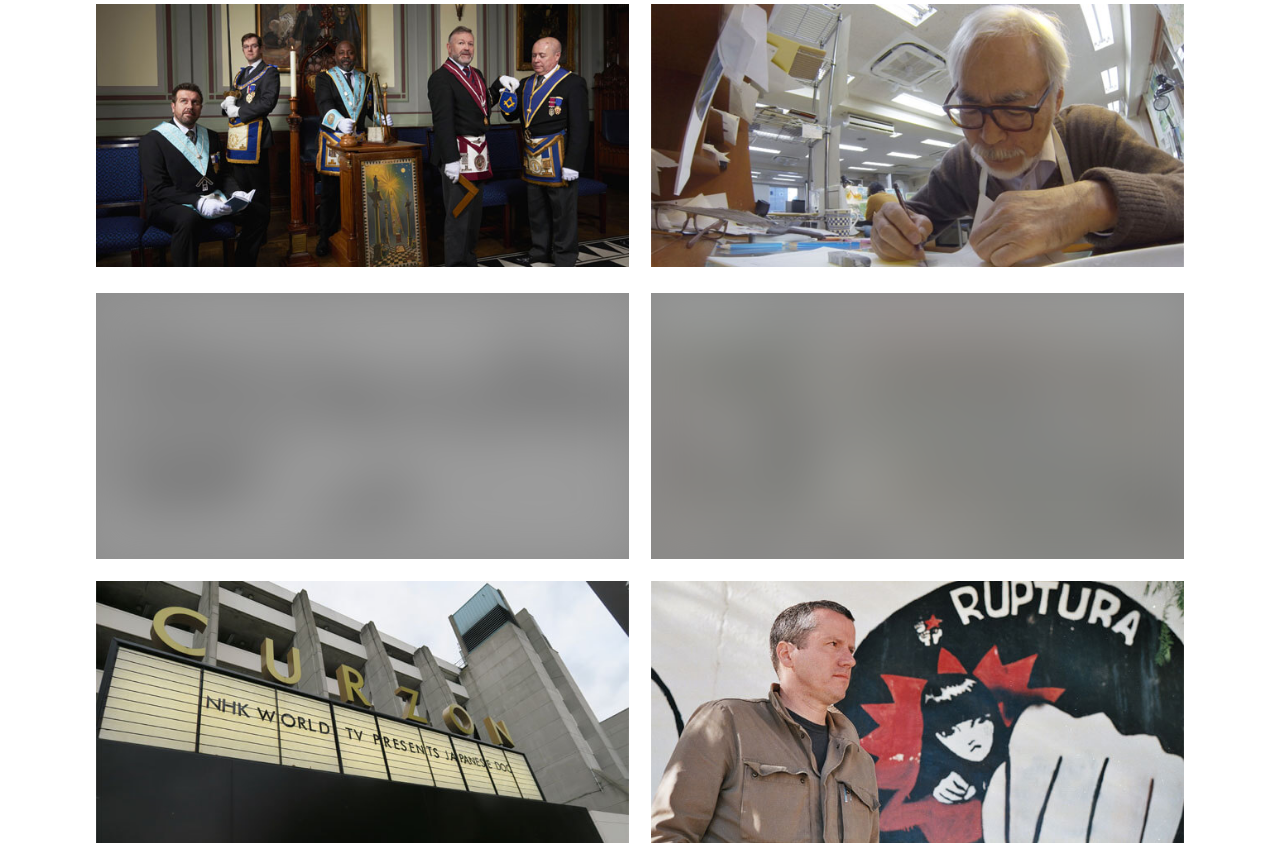
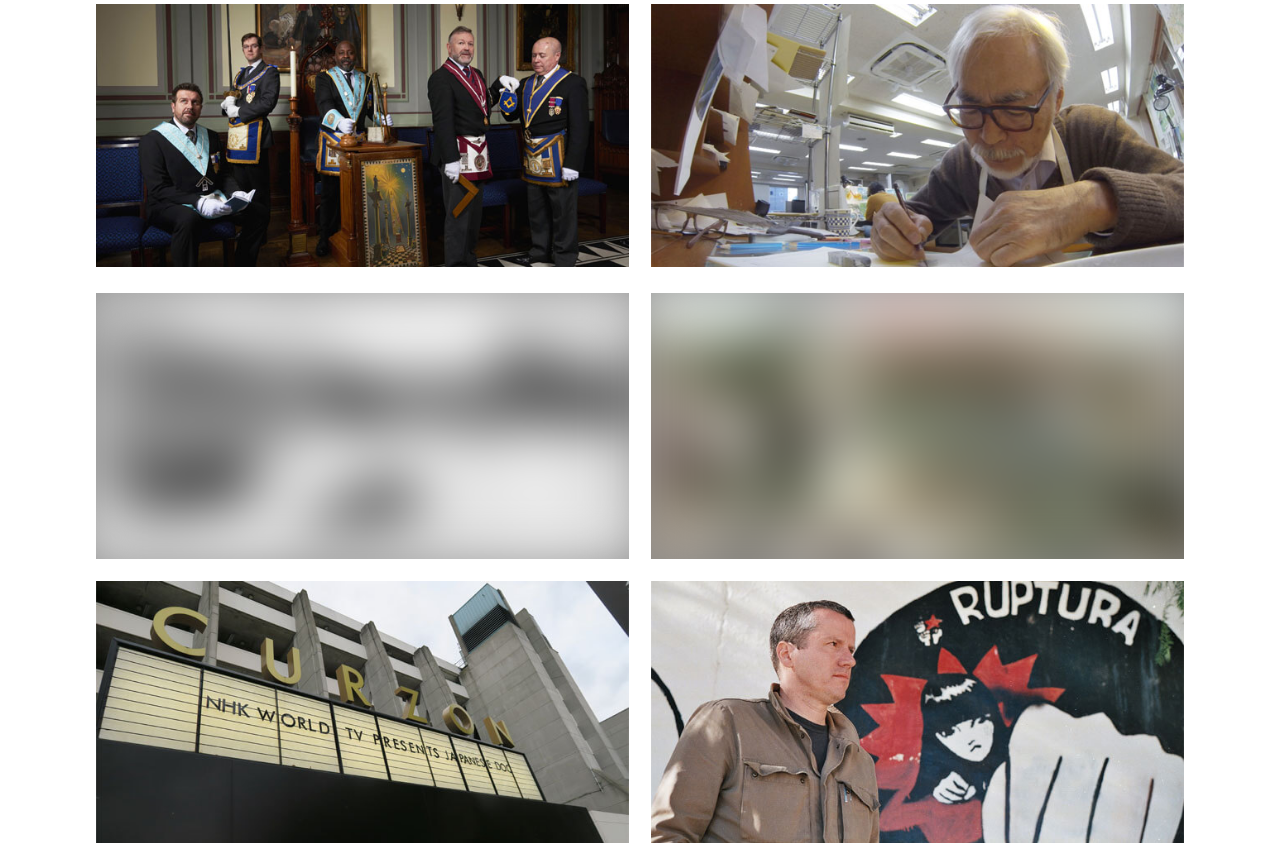
Before and after one commit to jasullivan/tpr-newsite, a PHP site: page /projects.html in a window 1280 px wide. Shown: the part 707-1550 px from the top of the page. Run offline with PHP 8.4, Linux system fonts and the light colour scheme; some libraries are stand-ins or nearby versions.

Commit message:
lazy loading development

```diff
--- a/assets/styles/css/style.css
+++ b/assets/styles/css/style.css
@@ -109,7 +109,6 @@ a.progressive img {
 
 a.progressive img.preview {
   filter: blur(2vw);
-  opacity: 0.2;
   transform: scale(1.05); }
 
 a.progressive img.reveal {
--- a/assets/styles/sass/base/_lazy-loading.scss
+++ b/assets/styles/sass/base/_lazy-loading.scss
@@ -16,8 +16,7 @@ a.progressive img {
   border: 0 none;
 }
 a.progressive img.preview {
-      filter: blur(2vw);
-    opacity: 0.2;
+    filter: blur(2vw);
     transform: scale(1.05);
 }
 a.progressive img.reveal {
```
